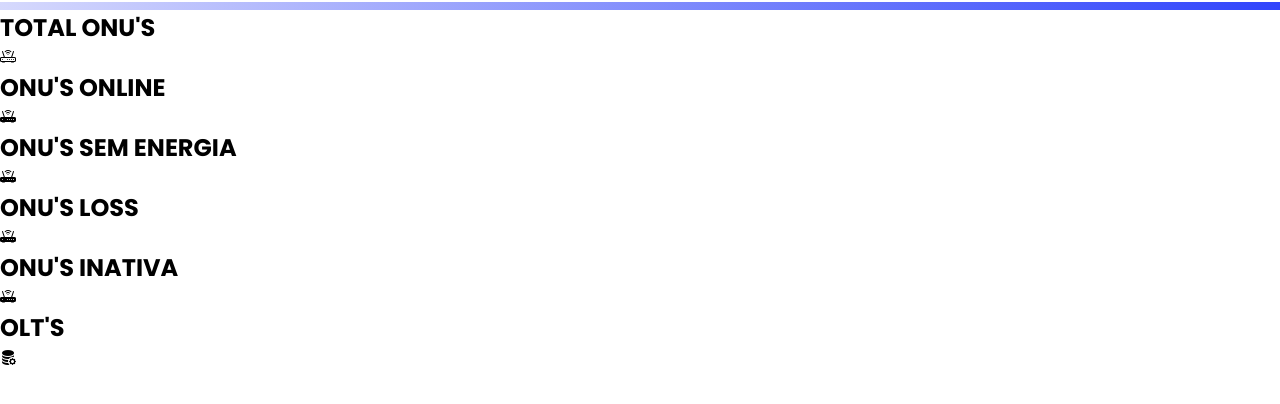
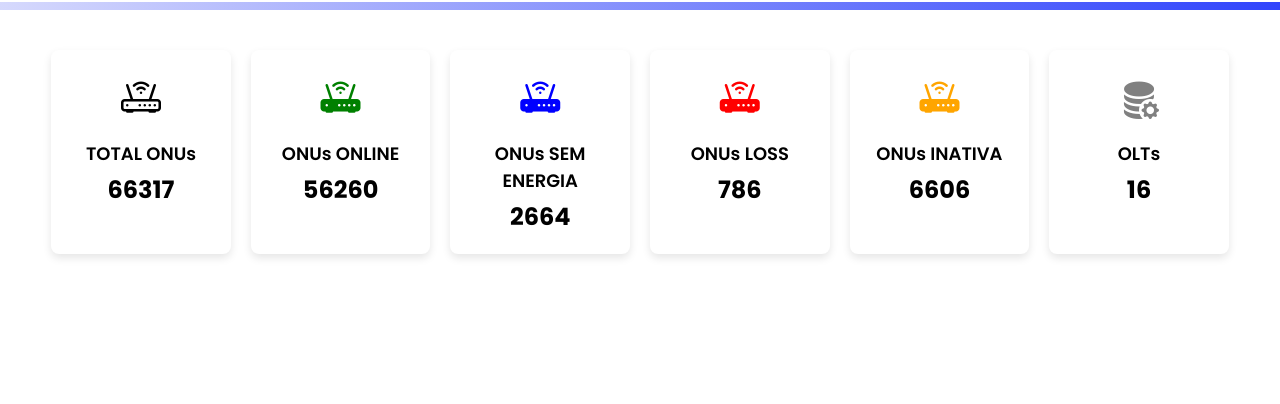
Before and after one commit to lucasmarinhodev/netgestorisp, a plain HTML site: page index.html in a window 1280 px wide. Shown: the part 98-502 px from the top of the page. Drawn offline with nearby package versions, Linux system fonts and the light colour scheme.

Commit message:
ONU-Quantidade

```diff
--- a/index.html
+++ b/index.html
@@ -50,32 +50,37 @@
             </nav>
         </div>
     </header>
-    <section class="Menu-ONU">
-        <div class="ONU">
-            <h2 class="quantidade-onu">TOTAL ONU'S</h2>
+    <section class="menu-onu">
+        <div class="onu">
             <i class="bi bi-router"></i>
+            <h2 class="quantidade-onu">TOTAL ONUs</h2>
+            <p class="quantidade">66317</p>
         </div>
-        <div class="ONU">
-            <h2 class="quantidade-onu">ONU'S ONLINE</h2>
-            <i class="bi bi-router-fill"></i>
+        <div class="onu">
+            <i class="bi bi-router-fill" style="color: green;"></i>
+            <h2 class="quantidade-onu">ONUs ONLINE</h2>
+            <p class="quantidade">56260</p>
         </div>
-        <div class="ONU">
-            <h2 class="quantidade-onu">ONU'S SEM ENERGIA</h2>
-            <i class="bi bi-router-fill"></i>
+        <div class="onu">
+            <i class="bi bi-router-fill" style="color: blue;"></i>
+            <h2 class="quantidade-onu">ONUs SEM ENERGIA</h2>
+            <p class="quantidade">2664</p>
         </div>
-        <div class="ONU">
-            <h2 class="quantidade-onu">ONU'S LOSS</h2>
-            <i class="bi bi-router-fill"></i>
+        <div class="onu">
+            <i class="bi bi-router-fill" style="color: red;"></i>
+            <h2 class="quantidade-onu">ONUs LOSS</h2>
+            <p class="quantidade">786</p>
         </div>
-        <div class="ONU">
-            <h2 class="quantidade-onu">ONU'S INATIVA</h2>
-            <i class="bi bi-router-fill"></i>
+        <div class="onu">
+            <i class="bi bi-router-fill" style="color: orange;"></i>
+            <h2 class="quantidade-onu">ONUs INATIVA</h2>
+            <p class="quantidade">6606</p>
         </div>
-        <div class="ONU">
-            <h2 class="quantidade-onu">OLT'S</h2>
-            <i class="bi bi-database-fill-gear"></i>
+        <div class="onu">
+            <i class="bi bi-database-fill-gear" style="color: gray;"></i>
+            <h2 class="quantidade-onu">OLTs</h2>
+            <p class="quantidade">16</p>
         </div>
-
     </section>
     <script src="script.js"></script>
 </body>
--- a/style.css
+++ b/style.css
@@ -100,3 +100,43 @@ header a:hover {
 .drop-hover:hover > a .bi {
     transform: rotate(180deg);
 }
+
+/* Menu ONU  */
+
+.menu-onu {
+    display: flex;
+    gap: 20px;
+    justify-content: center;
+    padding: 20px 4%;
+    border-radius: 8px;
+    box-shadow: 0 4px 8px rgba (0, 0, 0, 0.1);
+    margin: 20px 0;
+}
+
+.onu {
+    background-color: #fff;
+    padding: 20px;
+    border-radius: 8px;
+    box-shadow: 0 4px 8px rgba(0, 0, 0, 0.1);
+    text-align: center;
+    flex: 1 1 calc(16.666% - 40px);
+    min-width: 150px;
+}
+
+.quantidade-onu {
+    font-size: 18px;
+    font-weight: 600;
+    margin-top: 10px;
+}
+
+.quantidade {
+    font-size: 24px;
+    font-weight: 700;
+    margin-top: 5px;
+}
+
+.onu i {
+    font-size: 40px;
+}
+
+/* Menu ONU  FIM*/
```
